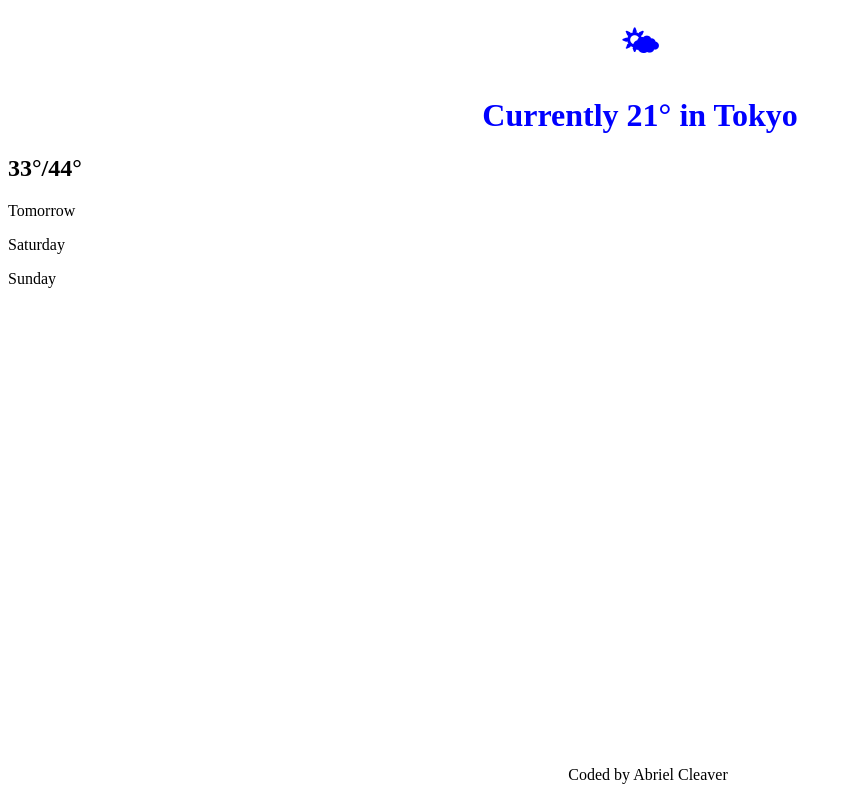
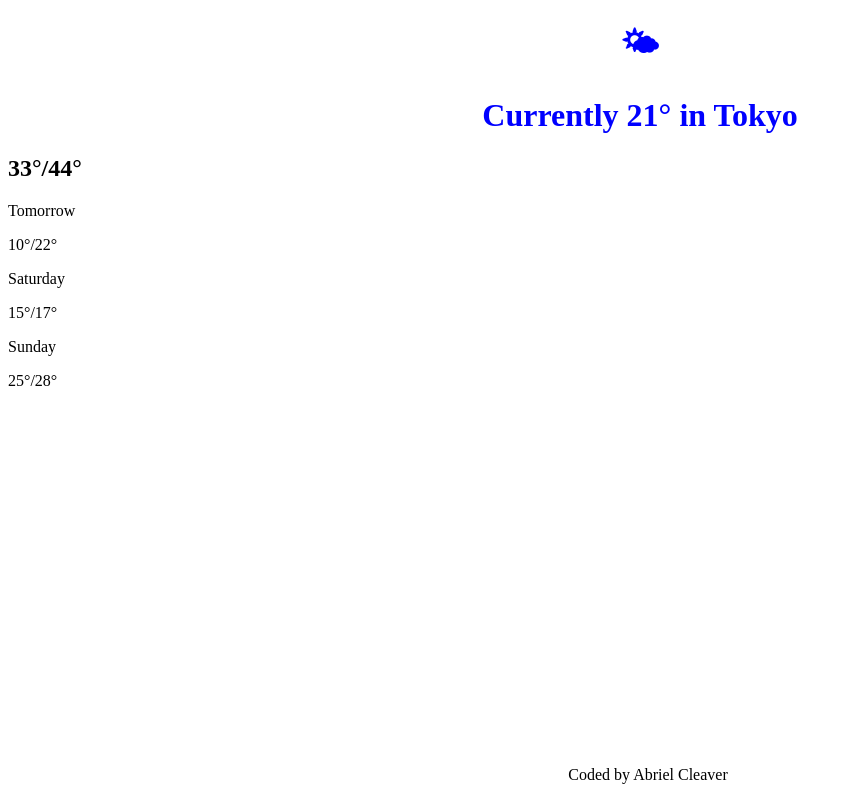
Before and after one commit to abrielcleaver/scb-hw-weather-app, a plain HTML site: page index.html in a window 1280 px wide. Shown: the whole page, without its empty margins (0-852 px from the left). Drawn offline with Linux system fonts and the light colour scheme.

Commit message:
Add weather for each day of the week

```diff
--- a/index.html
+++ b/index.html
@@ -30,14 +30,17 @@
 
   <div class="tomorrow">
     <p>Tomorrow</p>
+    <p>10&deg;/22&deg;</p>
   </div>
 
   <div class="saturday">
     <p>Saturday</p>
+    <p>15&deg;/17&deg;</p>
   </div>
 
   <div class="sunday">
     <p>Sunday</p>
+    <p>25&deg;/28&deg;</p>
   </div>
 
   <div>
```
